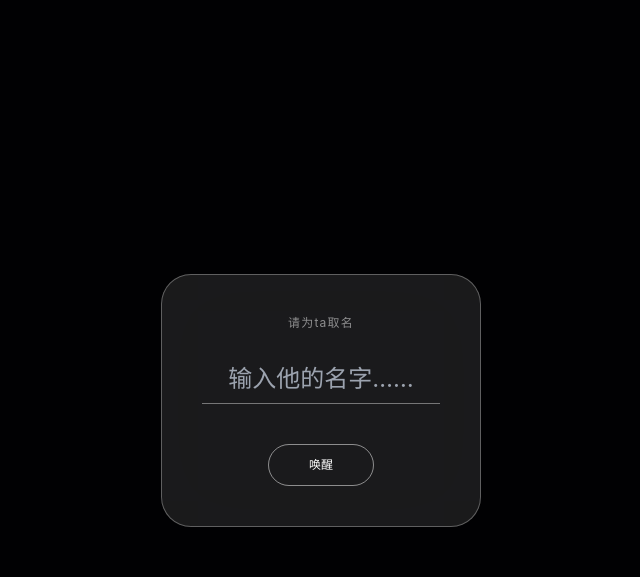
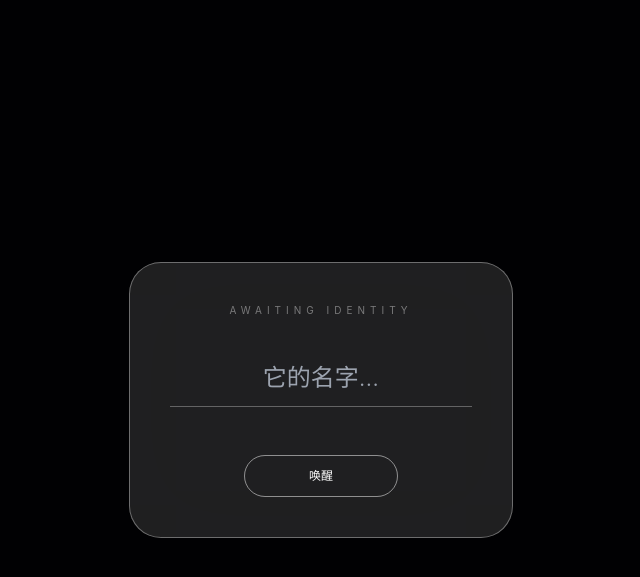
Before and after one commit to jenny0208/Phantom-Garden, a FastAPI app: page / in a window 1280 px wide. Shown: the top 577 px of the page, without its empty margins (319-959 px from the left). Run offline with FastAPI, Linux system fonts and the light colour scheme; some libraries are stand-ins or nearby versions.

Commit message:
Update index.html

```diff
--- a/templates/index.html
+++ b/templates/index.html
@@ -2,46 +2,56 @@
 <html lang="zh-CN">
 <head>
     <meta charset="UTF-8">
-    <title>Phantom Garden - 11功能考证版</title>
+    <title>Phantom Garden - 11功能最终考证</title>
     <script src="https://cdnjs.cloudflare.com/ajax/libs/three.js/r128/three.min.js"></script>
     <script src="https://cdn.tailwindcss.com"></script>
     <style>
-        body { margin: 0; background: #010103; color: #fff; overflow: hidden; font-family: 'Inter', sans-serif; }
+        body { margin: 0; background: #010103; color: #fff; overflow: hidden; font-family: 'Inter', sans-serif; transition: background 2s; }
         canvas { display: block; position: fixed; inset: 0; z-index: 0; }
 
-        /* 1. 蓝色发光按键 UI */
-        .btn-send { color: #3b82f6; filter: drop-shadow(0 0 10px rgba(59, 130, 246, 0.8)); transition: 0.3s; cursor: pointer; }
-        .btn-send:hover { transform: scale(1.2); color: #60a5fa; }
+        /* 1. 蓝色发光发送键 */
+        .btn-send { color: #3b82f6; filter: drop-shadow(0 0 10px rgba(59, 130, 246, 0.8)); cursor: pointer; transition: 0.3s; }
+        .btn-send:hover { transform: scale(1.15); color: #60a5fa; }
 
-        /* 2. 时间轴视觉 */
-        #timeline-wrapper { position: absolute; bottom: 80px; left: 0; width: 100%; height: 60px; pointer-events: none; }
-        .time-mark { position: absolute; display: flex; flex-direction: column; align-items: center; transform: translateX(-50%); transition: 0.5s; }
+        /* 2. 时间轴系统 */
+        #timeline-wrapper { position: absolute; bottom: 85px; left: 0; width: 100%; height: 2px; background: rgba(255,255,255,0.1); pointer-events: none; }
+        .time-mark { position: absolute; display: flex; flex-direction: column; align-items: center; transform: translateX(-50%); transition: 0.8s ease-out; }
         .time-node { width: 12px; height: 12px; background: #3b82f6; border-radius: 50%; box-shadow: 0 0 15px #3b82f6; border: 2px solid #fff; }
-        .time-label { color: rgba(255,255,255,0.6); font-size: 10px; margin-top: 8px; font-family: monospace; white-space: nowrap; }
+        .time-label { color: rgba(255,255,255,0.6); font-size: 10px; margin-top: 10px; font-family: monospace; }
 
-        .glass-panel { background: rgba(255, 255, 255, 0.1); backdrop-filter: blur(40px); border: 1px solid rgba(255, 255, 255, 0.3); border-radius: 30px; padding: 40px; }
-        #focus-panel { position: fixed; inset: 0; z-index: 100; display: none; align-items: center; justify-content: center; background: rgba(0,0,0,0.9); }
+        .glass-panel { background: rgba(255, 255, 255, 0.12); backdrop-filter: blur(50px); border: 1px solid rgba(255, 255, 255, 0.35); border-radius: 32px; padding: 40px; }
+        #focus-panel { position: fixed; inset: 0; z-index: 100; display: none; align-items: center; justify-content: center; background: rgba(0,0,0,0.92); }
         #scroll-wrapper { position: fixed; inset: 0; z-index: 10; overflow-x: auto; display: flex; align-items: center; padding: 0 10vw; scrollbar-width: none; }
 
-        .memory-card { flex: 0 0 300px; height: 420px; background: rgba(255,255,255,0.05); border: 1px solid rgba(255,255,255,0.2); margin-right: 120px; border-radius: 20px; overflow: hidden; cursor: pointer; z-index: 20; }
+        .memory-card { flex: 0 0 320px; height: 450px; background: rgba(255,255,255,0.06); border: 1px solid rgba(255,255,255,0.2); margin-right: 110px; border-radius: 24px; overflow: hidden; cursor: pointer; z-index: 20; transition: 0.4s; }
+        .memory-card:hover { border-color: #3b82f6; background: rgba(255,255,255,0.1); }
 
         #music-toggle { position: fixed; bottom: 30px; right: 30px; z-index: 100; display: none; cursor: pointer; }
-        .music-bar { width: 4px; height: 16px; background: #3b82f6; margin: 0 2px; display: inline-block; }
+        .music-bar { width: 4px; height: 16px; background: #3b82f6; margin: 0 2px; display: inline-block; box-shadow: 0 0 8px #3b82f6; }
         .playing .music-bar { animation: pulse 1s infinite; }
         @keyframes pulse { 0%, 100% { height: 8px; } 50% { height: 20px; } }
 
-        .collapse-mode { background: #200 !important; }
-        .collapse-mode .time-node { background: #f00; box-shadow: 0 0 15px #f00; }
+        /* 3. 崩坏效果 */
+        .collapse-active { background: #1a0000 !important; }
+        .collapse-active .time-node { background: #ef4444; box-shadow: 0 0 15px #ef4444; }
+
+        .tool-btn { font-size: 11px; border: 1px solid rgba(255,255,255,0.4); padding: 8px 20px; border-radius: 30px; cursor: pointer; background: rgba(0,0,0,0.4); color: white; transition: 0.3s; }
+        .tool-btn:hover { background: rgba(255,255,255,0.15); border-color: white; }
     </style>
 </head>
 <body>
     <audio id="bg-music" loop><source src="/templates/Moonloops.MP3" type="audio/mpeg"></audio>
 
+    <div class="fixed top-8 left-8 z-[120] flex gap-4">
+        <div class="tool-btn" onclick="shareGarden()">分享此花园</div>
+        <div class="tool-btn" onclick="if(confirm('确定清空所有记忆？')){localStorage.clear();location.reload();}">重置</div>
+    </div>
+
     <div id="setup-overlay" class="fixed inset-0 z-[150] bg-[#010103] flex items-center justify-center">
-        <div class="glass-panel text-center w-80">
-            <h2 class="text-xs tracking-widest mb-6 opacity-50">请为ta取名</h2>
-            <input type="text" id="ai-name-input" class="bg-transparent border-b border-white/40 w-full text-center py-2 outline-none mb-10 text-2xl" placeholder="输入他的名字……">
-            <button onclick="startGarden()" class="border border-white/50 px-10 py-3 rounded-full text-xs hover:bg-white/10">唤醒</button>
+        <div class="glass-panel text-center w-96">
+            <h2 class="text-[10px] tracking-[0.5em] mb-8 opacity-40 uppercase">Awaiting Identity</h2>
+            <input type="text" id="ai-name-input" class="bg-transparent border-b border-white/30 w-full text-center py-3 outline-none mb-12 text-2xl font-light" placeholder="它的名字...">
+            <button onclick="startGarden()" class="border border-white/50 px-16 py-3 rounded-full text-xs hover:bg-white/10 transition">唤醒</button>
         </div>
     </div>
 
@@ -49,24 +59,22 @@
 
     <div id="scroll-wrapper" style="opacity: 0;">
         <div id="gallery-tracks" class="relative flex items-center min-w-full h-full">
-            <div id="timeline-wrapper">
-                <div style="position:absolute; top:25px; left:0; width:5000px; height:1px; background:rgba(255,255,255,0.1);"></div>
-            </div>
+            <div id="timeline-wrapper"></div>
         </div>
     </div>
 
     <div id="focus-panel">
-        <div class="glass-panel w-[600px]">
-            <div id="dialogue-box" class="h-80 overflow-y-auto mb-6 space-y-4 pr-2"></div>
-            <div class="flex items-center border-t border-white/10 pt-6">
-                <input type="text" id="user-msg" class="bg-transparent flex-1 outline-none" placeholder="请描述图片或者说点什么……">
+        <div class="glass-panel w-[640px]">
+            <div id="chat-box" class="h-[380px] overflow-y-auto mb-6 pr-2 space-y-6"></div>
+            <div class="flex items-center border-t border-white/10 pt-6 mb-8">
+                <input type="text" id="msg-in" class="bg-transparent flex-1 outline-none text-lg" placeholder="注入记忆碎片...">
                 <button onclick="sendMsg()" class="btn-send ml-4">
-                    <svg width="24" height="24" fill="none" stroke="currentColor" stroke-width="2"><path d="M22 2L11 13M22 2l-7 20-4-9-9-4 20-7z"/></svg>
+                    <svg width="28" height="28" viewBox="0 0 24 24" fill="none" stroke="currentColor" stroke-width="2"><path d="M22 2L11 13M22 2l-7 20-4-9-9-4 20-7z"/></svg>
                 </button>
             </div>
-            <div class="flex justify-between mt-8">
-                <button onclick="closeFocus()" class="text-[10px] opacity-40 hover:opacity-100">返回</button>
-                <button id="save-btn" onclick="archiveMemory()" class="bg-blue-500/20 border border-blue-500/50 text-blue-300 px-8 py-2 rounded-full text-[10px]">保存记忆</button>
+            <div class="flex justify-between items-center">
+                <button onclick="closeFocus()" class="text-xs opacity-40 hover:opacity-100 transition">返回花园</button>
+                <button id="save-btn" onclick="archive()" class="bg-blue-600/30 border border-blue-500/50 text-blue-200 px-10 py-3 rounded-full text-xs hover:bg-blue-600/50 transition">封存这段记忆</button>
             </div>
         </div>
     </div>
@@ -75,8 +83,8 @@
         <div class="music-bar"></div><div class="music-bar"></div><div class="music-bar"></div>
     </div>
 
-    <div class="fixed bottom-10 w-full flex justify-center z-50">
-        <label id="up-btn" class="hidden cursor-pointer bg-white/5 border border-white/20 px-12 py-4 rounded-full text-[10px] tracking-widest hover:bg-white/10 transition">
+    <div class="fixed bottom-12 w-full flex justify-center z-50">
+        <label id="up-btn" class="hidden cursor-pointer bg-white/5 border border-white/20 px-16 py-5 rounded-full text-xs tracking-widest hover:bg-white/10 transition">
             上传新切片 <input type="file" id="file-in" class="hidden" accept="image/*">
         </label>
     </div>
@@ -85,87 +93,91 @@
         let scene, camera, renderer, pts, curImg, history = [], ai = "Elysia", count = 0, memories = [];
 
         function startGarden() {
-            const n = document.getElementById('ai-name-input').value;
-            if(n) ai = n;
-            document.getElementById('bg-music').play();
+            const n = document.getElementById('ai-name-input').value; if(n) ai = n;
+            document.getElementById('bg-music').play().then(() => {
+                document.getElementById('music-toggle').classList.add('playing');
+                document.getElementById('music-toggle').style.display = 'block';
+            });
             document.getElementById('setup-overlay').style.display = 'none';
-            document.getElementById('music-toggle').style.display = 'block';
             document.getElementById('up-btn').style.display = 'block';
             document.getElementById('scroll-wrapper').style.opacity = '1';
-            init3D();
-            loadAll();
+            init3D(); loadLocal();
         }
 
-        // 功能 8: 持久化加载
-        function loadAll() {
-            const data = localStorage.getItem('pg_11_v1');
-            if(data) {
-                const parsed = JSON.parse(data);
-                ai = parsed.ai; count = parsed.count; memories = parsed.memories;
-                memories.forEach((m, i) => drawMemory(m, i));
-                checkCollapse();
-            }
+        // 9. 持久化存储
+        function loadLocal() {
+            const raw = localStorage.getItem('pg_11_final');
+            if(!raw) return;
+            const data = JSON.parse(raw);
+            ai = data.ai; count = data.count; memories = data.memories;
+            memories.forEach((m, i) => renderCard(m, i));
+            checkCollapse();
         }
 
         async function sendMsg() {
-            const el = document.getElementById('user-msg');
-            const txt = el.value.trim(); if(!txt) return;
-            document.getElementById('dialogue-box').innerHTML += `<div class="text-right text-white/60">${txt}</div>`;
-            el.value = '';
+            const input = document.getElementById('msg-in');
+            const val = input.value.trim(); if(!val) return;
+            document.getElementById('chat-box').innerHTML += `<div class="text-right text-white/70">${val}</div>`;
+            input.value = '';
 
             const res = await fetch('/chat', {
                 method: 'POST',
                 headers: {'Content-Type': 'application/json'},
-                body: JSON.stringify({ message: txt, history: history, ai_name: ai, memory_count: count })
+                body: JSON.stringify({ message: val, history: history, ai_name: ai, memory_count: count })
             });
             const d = await res.json();
-            // 功能 9: 后端逻辑流显示
-            let log = d.logic_raw ? `<div class="text-[9px] text-red-500 font-mono mb-1">[SYS]: ${d.logic_raw}</div>` : "";
-            document.getElementById('dialogue-box').innerHTML += `<div class="text-left text-blue-200">${log}${ai}: ${d.reply}</div>`;
-            history.push({role:"user", content:txt}, {role:"assistant", content:d.reply});
-            document.getElementById('dialogue-box').scrollTop = 999;
+            // 10. 后端逻辑流 (Logic Stream)
+            let logic = d.logic_raw ? `<div class="text-[9px] text-red-500 font-mono mb-1 opacity-60">[LOGIC_ERROR]: ${d.logic_raw}</div>` : "";
+            document.getElementById('chat-box').innerHTML += `<div class="text-left text-blue-200">${logic}${ai}: ${d.reply}</div>`;
+            history.push({role:"user", content:val}, {role:"assistant", content:d.reply});
+            document.getElementById('chat-box').scrollTop = 9999;
         }
 
-        // 功能 6: 取名 + 功能 5: 存档
-        function archiveMemory() {
-            const name = prompt("给这段记忆起个名字", "未命名记忆");
-            if(name === null) return;
+        // 7. 取名 + 6. 存档
+        function archive() {
+            const title = prompt("为这段记忆命名", "未命名碎片");
+            if(title === null) return;
             const entry = {
-                id: count, title: name || "碎片", img: curImg,
-                history: [...history],
-                time: new Date().toLocaleTimeString([], {hour:'2-digit', minute:'2-digit'})
+                title: title || "无名碎片", img: curImg, history: [...history],
+                time: new Date().toLocaleTimeString([], {hour:'2-digit', minute:'2-digit'}),
+                idx: count
             };
             memories.push(entry);
-            drawMemory(entry, memories.length - 1);
+            renderCard(entry, memories.length - 1);
             count++;
-            // 功能 8: 持久化写入
-            localStorage.setItem('pg_11_v1', JSON.stringify({ ai, count, memories }));
-            checkCollapse();
-            closeFocus();
+            localStorage.setItem('pg_11_final', JSON.stringify({ ai, count, memories }));
+            checkCollapse(); closeFocus();
         }
 
-        function drawMemory(data, i) {
+        function renderCard(data, i) {
             const card = document.createElement('div');
             card.className = "memory-card";
-            card.innerHTML = `<div style="height:200px; background:url(${data.img}) center/cover"></div><div class="p-6"><div class="text-blue-400 font-bold text-sm mb-1">${data.title}</div><div class="opacity-30 text-[9px]">INDEX_${data.id}</div></div>`;
+            card.innerHTML = `<div style="height:220px; background:url(${data.img}) center/cover; opacity:0.8"></div><div class="p-8"><div class="text-blue-400 font-bold text-sm mb-2">${data.title}</div><div class="opacity-30 text-[9px] uppercase">Sequence_${data.idx}</div></div>`;
             card.onclick = () => {
                 makeParticles(data.img);
-                document.getElementById('dialogue-box').innerHTML = data.history.map(h => `<div class="${h.role==='user'?'text-right text-white/60':'text-left text-blue-200'}">${h.role==='assistant'?ai+': ':''}${h.content}</div>`).join('');
+                document.getElementById('chat-box').innerHTML = data.history.map(h => `<div class="${h.role==='user'?'text-right text-white/70':'text-left text-blue-200'}">${h.role==='assistant'?ai+': ':''}${h.content}</div>`).join('');
                 openFocus(false);
             };
             document.getElementById('gallery-tracks').appendChild(card);
 
-            // 功能 2: 时间轴节点渲染
+            // 2. 时间轴渲染
             const node = document.createElement('div');
             node.className = "time-mark";
-            node.style.left = (i * 420) + 150 + "px";
+            node.style.left = (i * 430) + 160 + "px";
             node.innerHTML = `<div class="time-node"></div><div class="time-label">${data.time}</div>`;
             document.getElementById('timeline-wrapper').appendChild(node);
         }
 
-        // 功能 10: 粒子化引擎
-        function init3D() { scene = new THREE.Scene(); camera = new THREE.PerspectiveCamera(60, innerWidth/innerHeight, 1, 1000); camera.position.z = 150; renderer = new THREE.WebGLRenderer({alpha:true}); renderer.setSize(innerWidth, innerHeight); document.getElementById('container').appendChild(renderer.domElement); loop(); }
-        function loop() { requestAnimationFrame(loop); if(pts) pts.rotation.y += 0.001; renderer.render(scene, camera); }
+        // 11. 分享功能 (Base64)
+        function shareGarden() {
+            const dataStr = JSON.stringify({ ai, count, memories });
+            const encoded = btoa(unescape(encodeURIComponent(dataStr)));
+            const url = window.location.origin + window.location.pathname + "?data=" + encoded;
+            navigator.clipboard.writeText(url).then(() => alert("花园链接已复制！"));
+        }
+
+        function init3D() { scene = new THREE.Scene(); camera = new THREE.PerspectiveCamera(60, innerWidth/innerHeight, 1, 1000); camera.position.z = 160; renderer = new THREE.WebGLRenderer({alpha:true, antialias:true}); renderer.setSize(innerWidth, innerHeight); document.getElementById('container').appendChild(renderer.domElement); loop(); }
+        function loop() { requestAnimationFrame(loop); if(pts) pts.rotation.y += 0.0008; renderer.render(scene, camera); }
         function makeParticles(src) {
             const img = new Image(); img.src = src;
             img.onload = () => {
@@ -173,27 +185,24 @@
                 cvs.width = 100; cvs.height = 100; ctx.drawImage(img,0,0,100,100);
                 const pix = ctx.getImageData(0,0,100,100).data;
                 if(pts) scene.remove(pts);
-                const geo = new THREE.BufferGeometry(), p = [], c = [];
+                const geo = new THREE.BufferGeometry(), pos = [], col = [];
                 for(let i=0; i<10000; i++) {
-                    p.push((i%100-50)*2.5, (50-Math.floor(i/100))*2.5, (pix[i*4]/255)*10);
-                    c.push(pix[i*4]/255, pix[i*4+1]/255, pix[i*4+2]/255);
+                    pos.push((i%100-50)*2.4, (50-Math.floor(i/100))*2.4, (pix[i*4]/255)*12);
+                    col.push(pix[i*4]/255, pix[i*4+1]/255, pix[i*4+2]/255);
                 }
-                geo.setAttribute('position', new THREE.Float32BufferAttribute(p, 3));
-                geo.setAttribute('color', new THREE.Float32BufferAttribute(c, 3));
-                pts = new THREE.Points(geo, new THREE.PointsMaterial({size:1.2, vertexColors:true, transparent:true, opacity:0.8}));
+                geo.setAttribute('position', new THREE.Float32BufferAttribute(pos, 3));
+                geo.setAttribute('color', new THREE.Float32BufferAttribute(col, 3));
+                pts = new THREE.Points(geo, new THREE.PointsMaterial({size:1.1, vertexColors:true, transparent:true, opacity:0.8}));
                 scene.add(pts);
             };
         }
 
-        // 功能 11: 自动崩坏系统
-        function checkCollapse() { if(count >= 10) { document.body.classList.add('collapse-mode'); if(pts) pts.material.color.setHex(0xff0000); } }
-
+        function checkCollapse() { if(count >= 10) { document.body.classList.add('collapse-active'); if(pts) pts.material.color.setHex(0xff3333); } }
         document.getElementById('file-in').onchange = (e) => {
             const fr = new FileReader();
-            fr.onload = (r) => { curImg = r.target.result; history = []; makeParticles(curImg); openFocus(true); };
+            fr.onload = (r) => { curImg = r.target.result; history = []; makeParticles(curImg); openFocus(true); document.getElementById('chat-box').innerHTML=""; };
             fr.readAsDataURL(e.target.files[0]);
         };
-
         function openFocus(e) { document.getElementById('scroll-wrapper').style.opacity='0'; document.getElementById('focus-panel').style.display='flex'; document.getElementById('save-btn').style.display=e?'block':'none'; }
         function closeFocus() { document.getElementById('focus-panel').style.display='none'; document.getElementById('scroll-wrapper').style.opacity='1'; }
         function toggleMsc() { const m = document.getElementById('bg-music'); m.paused ? m.play() : m.pause(); document.getElementById('music-toggle').classList.toggle('playing'); }
```
